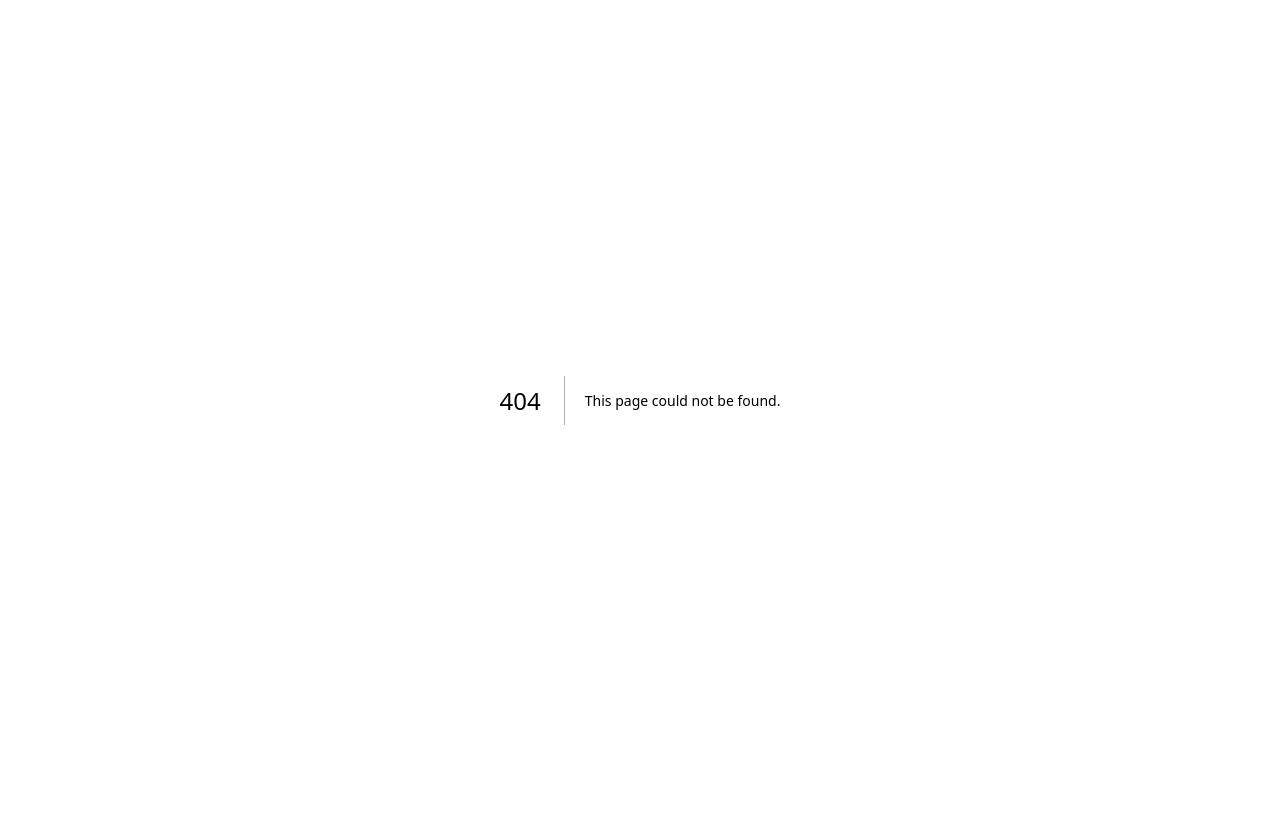
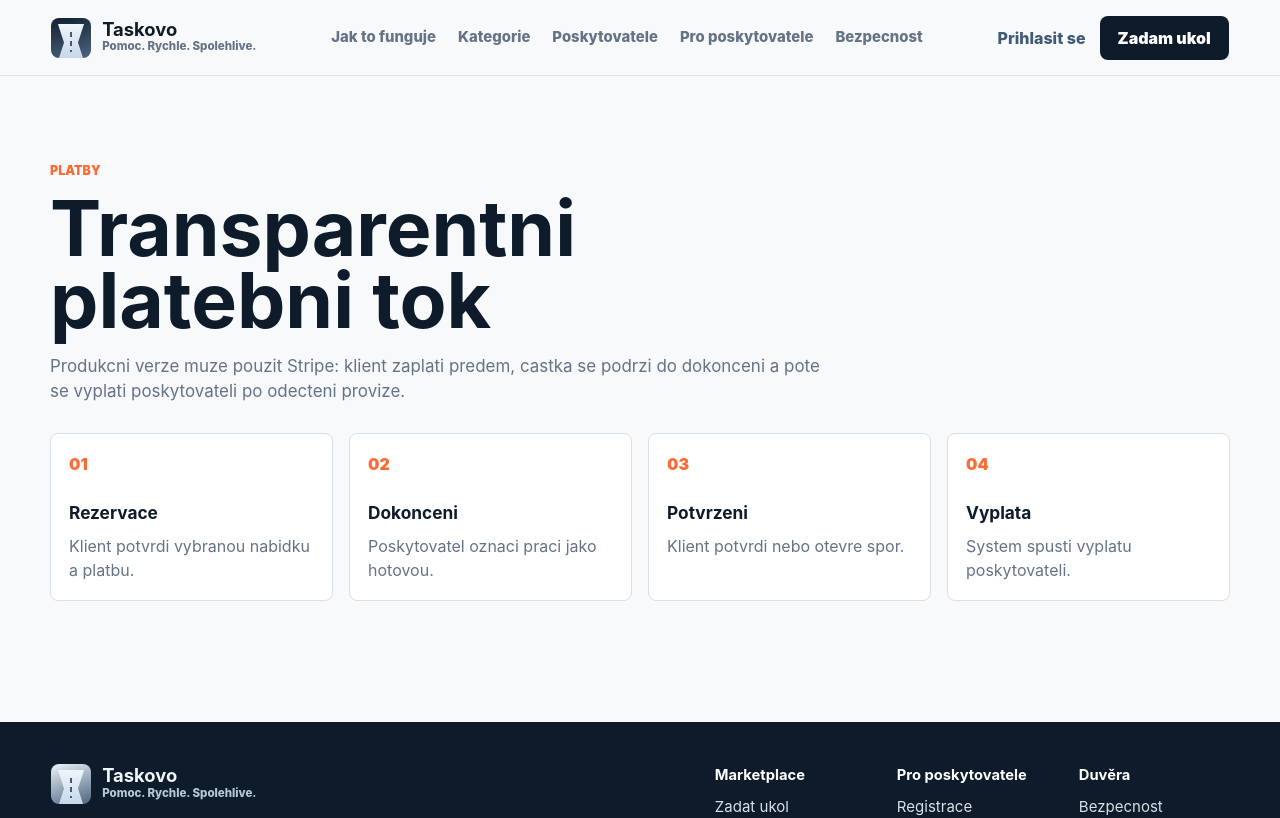
Before and after one commit to kaziodimm/taskovo-app, a Next.js app: page /platby in a window 1280 px wide. Before the commit this address had no page. Shown: the top 818 px of the page. Built offline with nearby package versions, Linux system fonts and the light colour scheme.

Commit message:
Add payments overview page

```diff
--- /dev/null
+++ b/app/platby/page.tsx
@@ -0,0 +1,8 @@
+import { Footer } from "@/components/Footer";
+import { Header } from "@/components/Header";
+
+export default function PaymentsPage() {
+  return (
+    <><Header /><main className="page-shell"><section className="section-title"><p className="kicker">Platby</p><h1 className="page-title">Transparentni platebni tok</h1><p>Produkcni verze muze pouzit Stripe: klient zaplati predem, castka se podrzi do dokonceni a pote se vyplati poskytovateli po odecteni provize.</p></section><div className="workflow-grid"><article><span>01</span><h3>Rezervace</h3><p>Klient potvrdi vybranou nabidku a platbu.</p></article><article><span>02</span><h3>Dokonceni</h3><p>Poskytovatel oznaci praci jako hotovou.</p></article><article><span>03</span><h3>Potvrzeni</h3><p>Klient potvrdi nebo otevre spor.</p></article><article><span>04</span><h3>Vyplata</h3><p>System spusti vyplatu poskytovateli.</p></article></div></main><Footer /></>
+  );
+}
```
